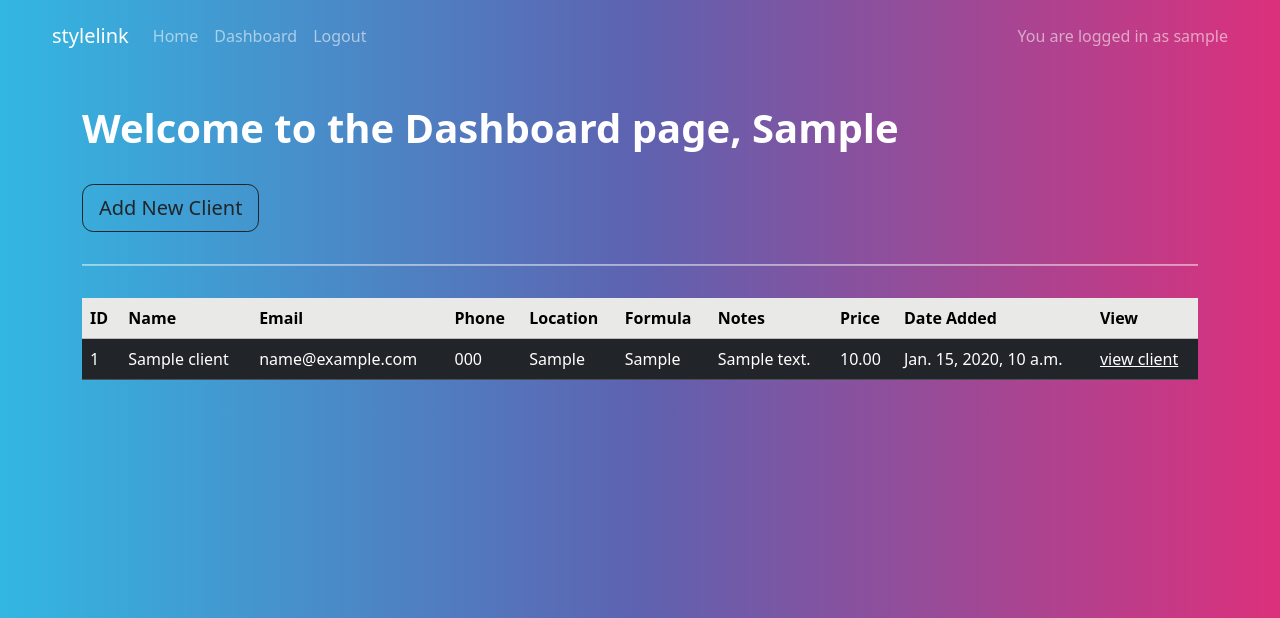
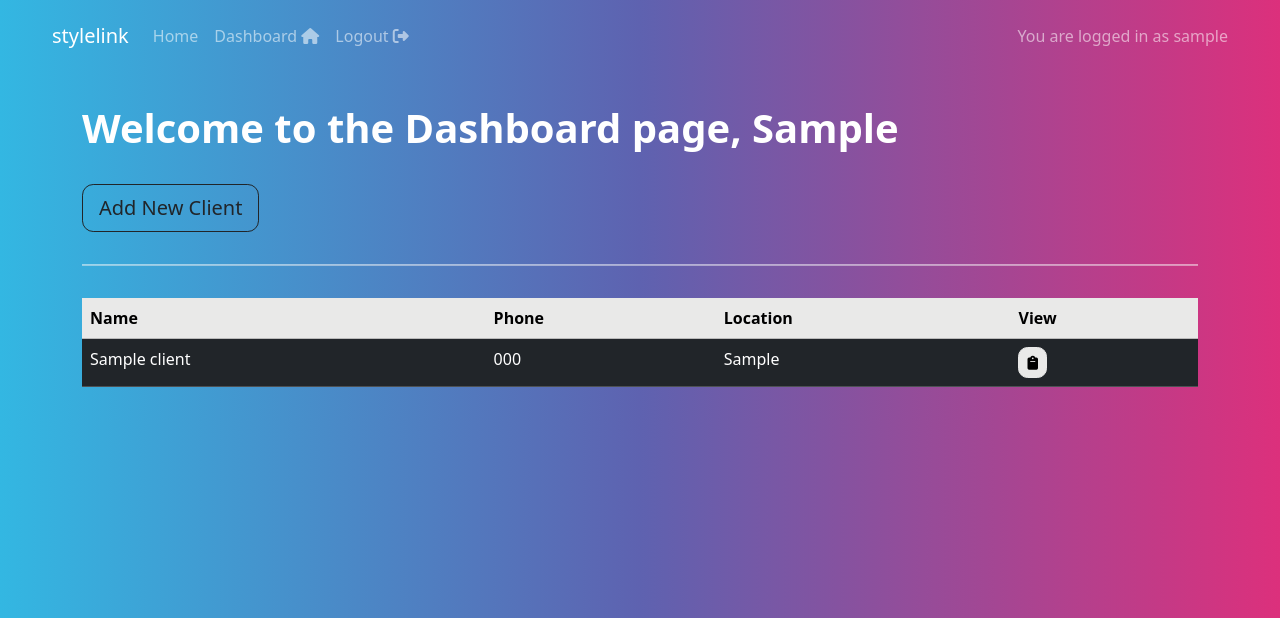
Before and after one commit to yaroslav-matala/stylelink-crm, a Django app: page /dashboard in a window 1280 px wide. Shown: the top 618 px of the page. Run offline with Django 4.2, Linux system fonts and the light colour scheme; a user stored in the database is signed in; tables that the repository leaves empty hold one stand-in row (values such as "Sample post"); some libraries are stand-ins or nearby versions.

Commit message:
add font-awesome kit to the project and change displayed fields on dashboard page

```diff
--- a/client_manager/templates/client_manager/add-client.html
+++ b/client_manager/templates/client_manager/add-client.html
@@ -17,7 +17,9 @@
             {{form|crispy}}
 
             <br>
-
+            <a href="{% url 'dashboard' %}"  class="btn btn-secondary w-100 btn-block p-2">Cancel</a>
+            <br>
+            <br>
             <button type="submit" class="btn btn-primary w-100 btn-block p-2">Add Client</button>
 
         </form>
--- a/client_manager/templates/client_manager/dashboard.html
+++ b/client_manager/templates/client_manager/dashboard.html
@@ -11,15 +11,9 @@
         <table class="table table-dark table-hover">
             <thead class="table-light">
                 <tr>
-                    <th scope="col"> ID </th>
                     <th scope="col"> Name </th>
-                    <th scope="col"> Email </th>
                     <th scope="col"> Phone </th>
                     <th scope="col"> Location </th>
-                    <th scope="col"> Formula </th>
-                    <th scope="col"> Notes </th>
-                    <th scope="col"> Price </th>
-                    <th scope="lol"> Date Added </th>
                     <th scope="lol"> View </th>
                 </tr>
             </thead>
@@ -27,16 +21,10 @@
             {% if clients %}
                 {% for client in clients %}
                 <tr>
-                    <td> {{client.id}} </td>
                     <td> {{client.name}} </td>
-                    <td> {{client.email}} </td>
                     <td> {{client.phone}} </td>
                     <td> {{client.location}} </td>
-                    <td> {{client.formula}} </td>
-                    <td> {{client.notes}} </td>
-                    <td> {{client.price}} </td>
-                    <td> {{client.creation_date}} </td>
-                    <td><a href="{% url 'client' client.id %}">view client</a></td>
+                    <td><a href="{% url 'client' client.id %}" class="btn btn-light btn-sm"><i class="fa-solid fa-clipboard"></i></a></td>
                 </tr>
                 {% endfor %}
                 {% endif %}
--- a/client_manager/templates/client_manager/update-client.html
+++ b/client_manager/templates/client_manager/update-client.html
@@ -18,7 +18,9 @@
             {{form|crispy}}
 
             <br>
-
+            <a href="{% url 'dashboard' %}"  class="btn btn-secondary w-100 btn-block p-2">Cancel</a>
+            <br>
+            <br>
             <button type="submit" class="btn btn-primary w-100 btn-block p-2">Update client</button>
 
         </form>
--- a/client_manager/templates/client_manager/view-client.html
+++ b/client_manager/templates/client_manager/view-client.html
@@ -20,11 +20,11 @@
     </div>
 
     <br>
-    <a href="{% url 'dashboard' %}" class="btn btn-secondary">Return</a>
+    <a href="{% url 'dashboard' %}" class="btn btn-secondary">Back <i class="fa-solid fa-arrow-left"></i></a>
     &nbsp;
-    <a href="{% url 'update-client' client.id %}" class="btn btn-info">Edit Client</a>
+    <a href="{% url 'update-client' client.id %}" class="btn btn-info">Edit Client <i class="fa-solid fa-edit"></i></a>
     &nbsp;
-    <a href="{% url 'delete-client' client.id %}" class="btn btn-danger" onclick="return confirm('Are you sure you want to delete this client?')">Delete Client</a>
+    <a href="{% url 'delete-client' client.id %}" class="btn btn-danger" onclick="return confirm('Are you sure you want to delete this client?')">Delete Client <i class="fa-solid fa-trash"></i></a>
 
 
 {% endblock %}
--- a/stylelink/settings.py
+++ b/stylelink/settings.py
@@ -30,7 +30,7 @@ TEMPLATES_DIR = os.path.join(BASE_DIR, 'templates')
 SECRET_KEY = os.environ.get('SECRET_KEY')
 
 # SECURITY WARNING: don't run with debug turned on in production!
-DEBUG = False
+DEBUG = True
 
 ALLOWED_HOSTS = ['8000-yaroslavmat-stylelinkcr-hqnta9goa1s.ws.codeinstitute-ide.net', 'stylelink-7c53adcbe9a8.herokuapp.com']
 
--- a/templates/base.html
+++ b/templates/base.html
@@ -35,20 +35,20 @@
                     {% if user.is_authenticated %}
                     <li class="nav-item">
                         <a class="nav-link" aria-current="page"
-                            href="{% url 'dashboard' %}">Dashboard</a>
+                            href="{% url 'dashboard' %}">Dashboard <i class="fa-solid fa-home"></i></a>
                     </li>
                     <li class="nav-item">
                         <a class="nav-link {% if request.path == logout_url %}active{% endif %}" aria-current="page"
-                            href="{% url 'account_logout' %}">Logout</a>
+                            href="{% url 'account_logout' %}">Logout <i class="fa-solid fa-right-from-bracket"></i></a>
                     </li>
                     {% else %}
                     <li class="nav-item">
                         <a class="nav-link {% if request.path == signup_url %}active{% endif %}" aria-current="page"
-                            href="{% url 'account_signup' %}">Register</a>
+                            href="{% url 'account_signup' %}">Register <i class="fa-solid fa-user-plus"></i></a>
                     </li>
                     <li class="nav-item">
                         <a class="nav-link {% if request.path == login_url %}active{% endif %}" aria-current="page"
-                            href="{% url 'account_login' %}">Login</a>
+                            href="{% url 'account_login' %}">Login <i class="fa-solid fa-right-from-bracket"></i></a>
                     </li>
                     {% endif %}
                 </ul>
@@ -79,5 +79,7 @@
     <!-- bootstrap js -->
     <script src="https://cdn.jsdelivr.net/npm/@popperjs/core@2.11.6/dist/umd/popper.min.js" integrity="sha384-oBqDVmMz9ATKxIep9tiCxS/Z9fNfEXiDAYTujMAeBAsjFuCZSmKbSSUnQlmh/jp3" crossorigin="anonymous"></script>
     <script src="https://cdn.jsdelivr.net/npm/bootstrap@5.2.3/dist/js/bootstrap.min.js" integrity="sha384-cuYeSxntonz0PPNlHhBs68uyIAVpIIOZZ5JqeqvYYIcEL727kskC66kF92t6Xl2V" crossorigin="anonymous"></script>
+    <!-- font-awesome kit -->
+    <script src="https://kit.fontawesome.com/bcfb66a79c.js" crossorigin="anonymous"></script>
 </body>
 </html>
```
Also changed, not shown: templates/index.html (deleted, +0 -14 lines).
